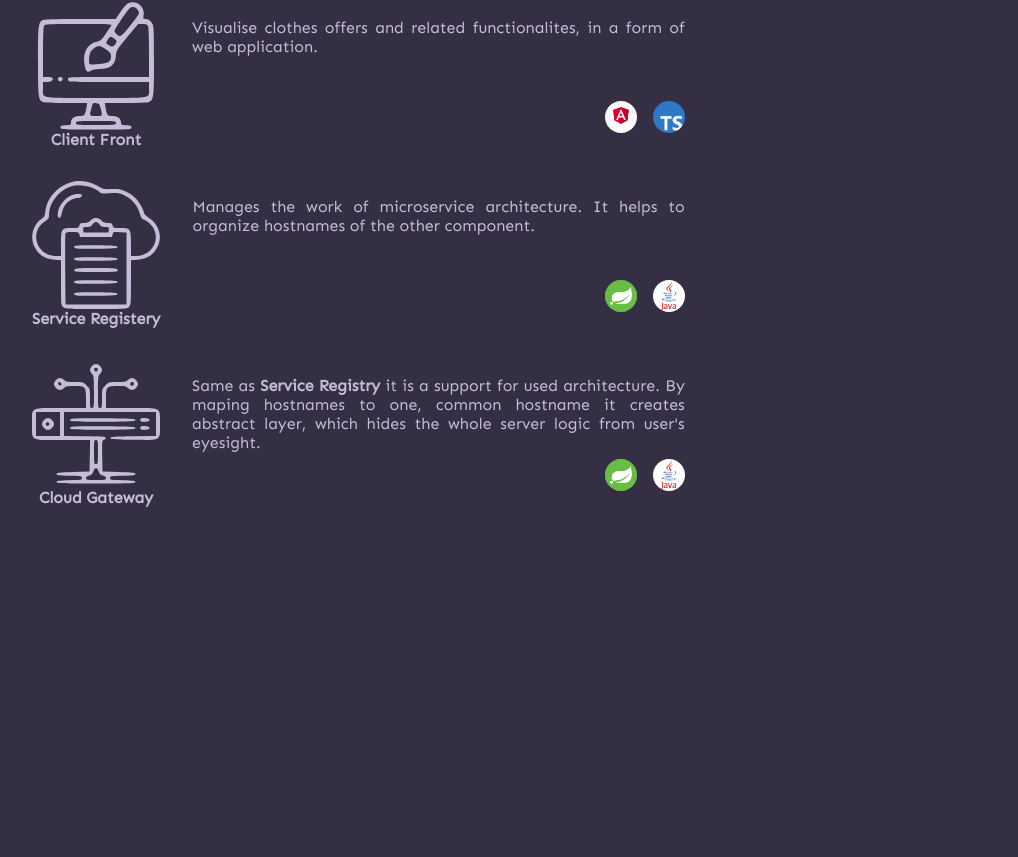
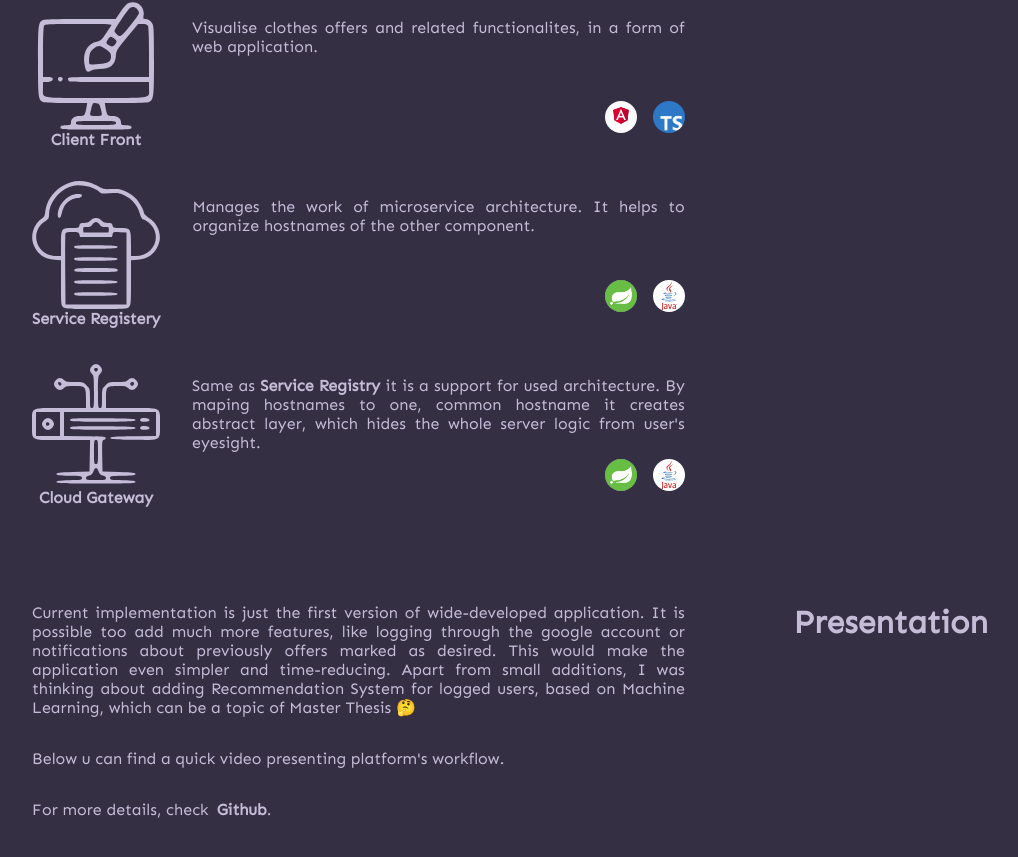
Before and after one commit to gingerjx/GingerPortfolio, a React (Create React App) app: page /cheaclo in a window 1280 px wide. Shown: the part 1083-1940 px from the top of the page, without its empty margins (160-1178 px from the left). Before the commit the page ends 1686 px from the top, so only its background shows below. Built offline with nearby package versions, Linux system fonts and the light colour scheme.

Commit message:
Add presentation chapter

```diff
--- a/src/components/cheaclo/Cheaclo.js
+++ b/src/components/cheaclo/Cheaclo.js
@@ -70,6 +70,20 @@ const Cheaclo = () => {
               </div>
               <ChapterTitle text={Texts.cheaclo.technology}/>
             </div>
+            <div className='chapter'>
+              <div className='content'>
+                <p>{Texts.cheaclo.presentationText}</p>
+                <p>{Texts.cheaclo.videoIntro}</p>
+                <p>
+                  {Texts.cheaclo.moreDetails}
+                  <a href={Texts.cheaclo.aboutLink} target="_blank" rel="noreferrer">
+                    <b>Github</b>
+                  </a>
+                  .
+                </p>
+              </div>
+              <ChapterTitle text={Texts.cheaclo.presentation}/>
+            </div>
           </div>
 };
 
--- a/src/components/cheaclo/cheaclo.css
+++ b/src/components/cheaclo/cheaclo.css
@@ -21,3 +21,9 @@
 .cheaclo-container > .chapter > .content > p {
     margin-bottom: 2em;
 }
+
+.cheaclo-container > .chapter > .content > p > a {
+    text-decoration: none;
+    color: #C5BDD8;
+    margin-left: 0.5em;
+}
```
